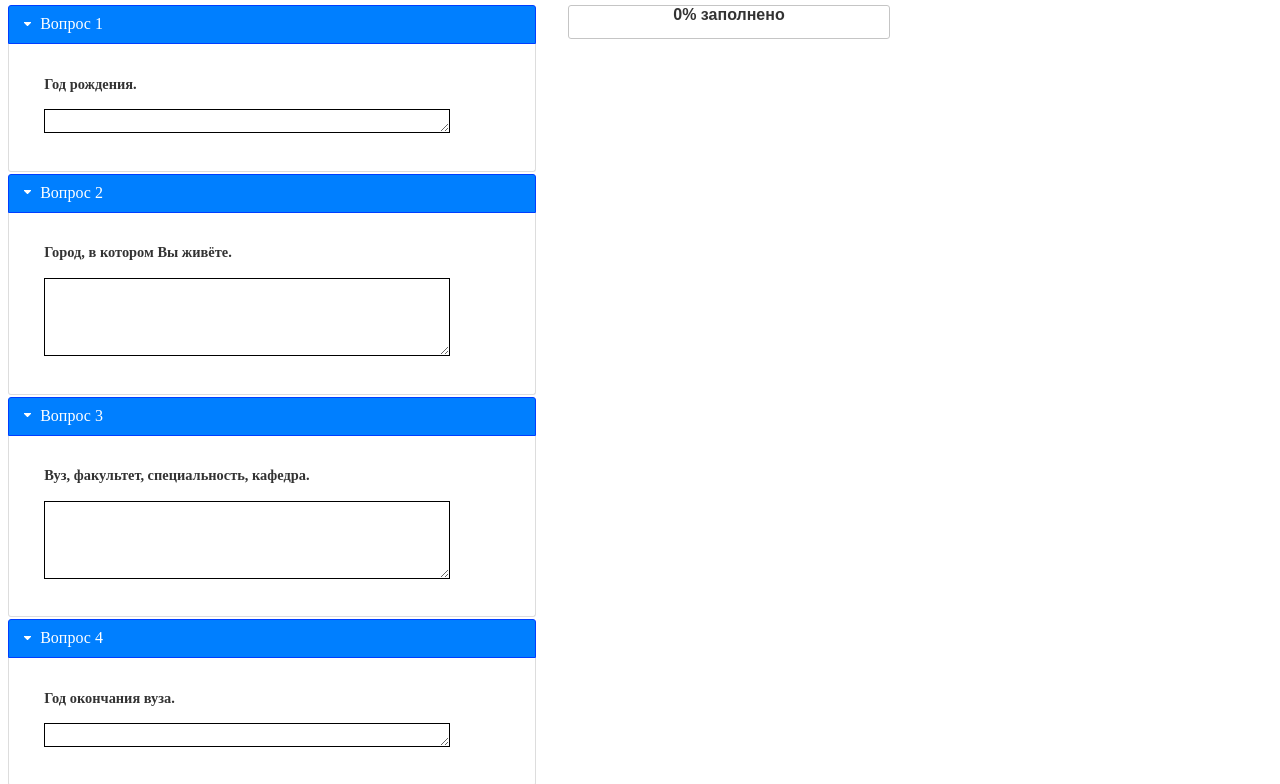
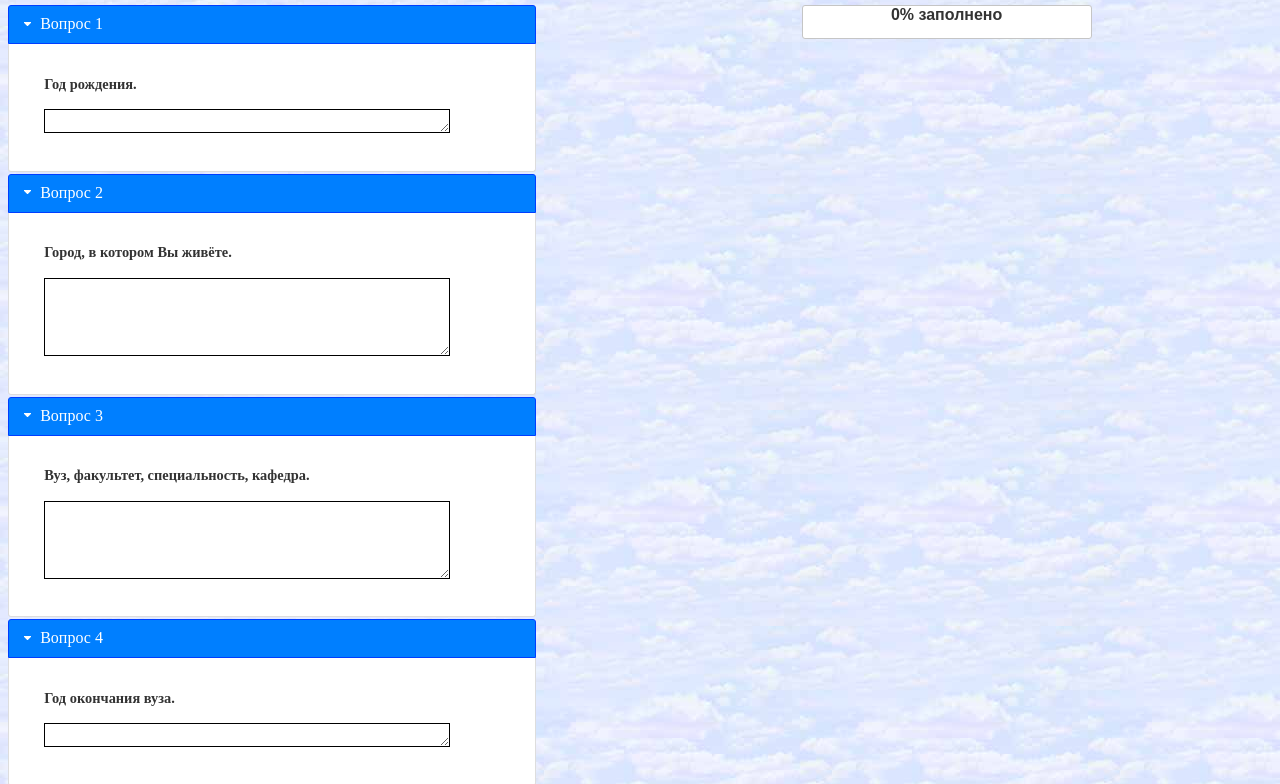
Before and after one commit to Meister17/anketa_shri, a plain HTML site: page index.html in a window 1280 px wide. Shown: the part 238-1022 px from the top of the page. Drawn offline with nearby package versions, Linux system fonts and the light colour scheme.

Commit message:
Added background image

```diff
--- a/index.html
+++ b/index.html
@@ -327,7 +327,7 @@
         <option value="recommendation"> По рекомендации </option>
         <option value="other"> Другое </option>
       </select>
-    <p><input id="other_source" type="text" class="hide-input-text"></p>
+    <p><input id="other_source" type="text" class="hide-input-text" onblur="UpdateProgress()"></p>
     <p><b><span id="source_warning" class="warning"></span></b></p>
     <p>
       <input id="agree" type="checkbox" name="agree" value="agree" onchange="CheckAgreement()">
--- a/style.css
+++ b/style.css
@@ -1,3 +1,6 @@
+body {
+  background-image: url("background.jpg");
+}
 h1 {
   font-family: arial, verdana, sans-serif;
   font-size: 180%;
@@ -46,8 +49,8 @@ p {
 }
 .progress {
   position: fixed;
-  margin-left: 35em;
-  width: 20em;
+  margin-left: 62%;
+  width: 18em;
   height: 2em;
 }
 .progress-label {
```
Also changed, not shown: background.jpg (added).
